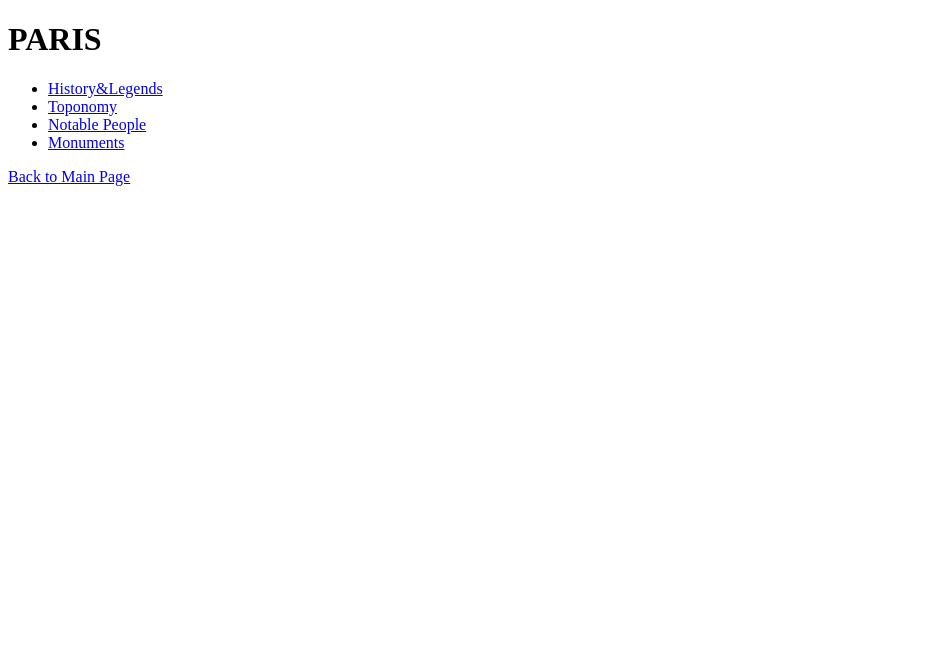
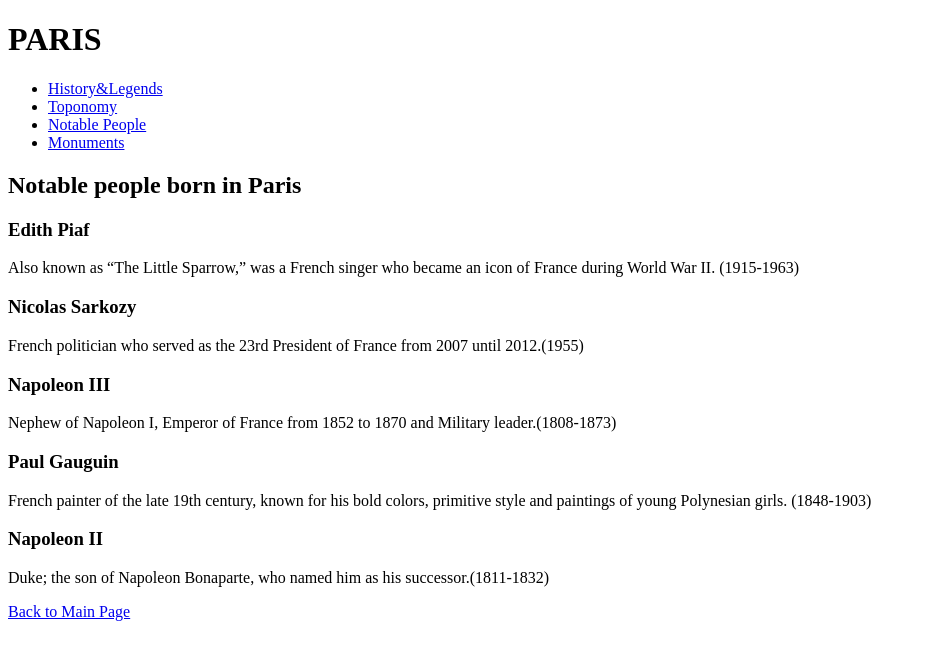
Before and after one commit to A22JulioAA/cityProject-Julio, a plain HTML site: page people.html in a window 1280 px wide. Shown: the whole page, without its empty margins (0-926 px from the left). Drawn offline with Linux system fonts and the light colour scheme.

Commit message:
edit some pages

```diff
--- a/people.html
+++ b/people.html
@@ -23,6 +23,25 @@
 
   </header>
 
+  <main>
+    <section>
+      <h2>Notable people born in Paris</h2>
+      <h3>Edith Piaf</h3>
+      <p>Also known as “The Little Sparrow,” was a French singer who became an icon of France during World War II. (1915-1963)
+      </p>
+      <h3>Nicolas Sarkozy</h3>
+      <p>French politician who served as the 23rd President of France from 2007 until 2012.(1955)
+      </p>
+      <h3>Napoleon III</h3>
+      <p>Nephew of Napoleon I, Emperor of France from 1852 to 1870 and Military leader.(1808-1873)
+      </p>
+      <h3>Paul Gauguin</h3>
+      <p>French painter of the late 19th century, known for his bold colors, primitive style and paintings of young Polynesian girls. (1848-1903)</p>
+      <h3>Napoleon II</h3>
+      <p>Duke; the son of Napoleon Bonaparte, who named him as his successor.(1811-1832)</p>
+    </section>
+  </main>
+
   <a href="./index.html">Back to Main Page</a>
 
 </body>
```
Also changed, not shown: history.html (+4 -0 lines), toponomy.html (+5 -0 lines).
